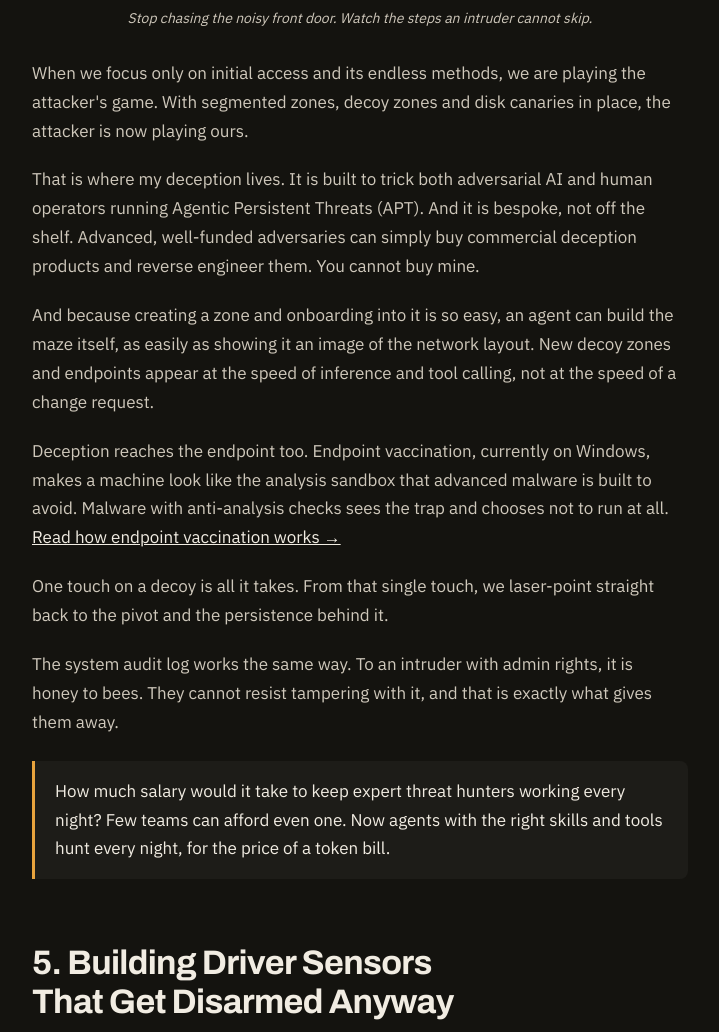
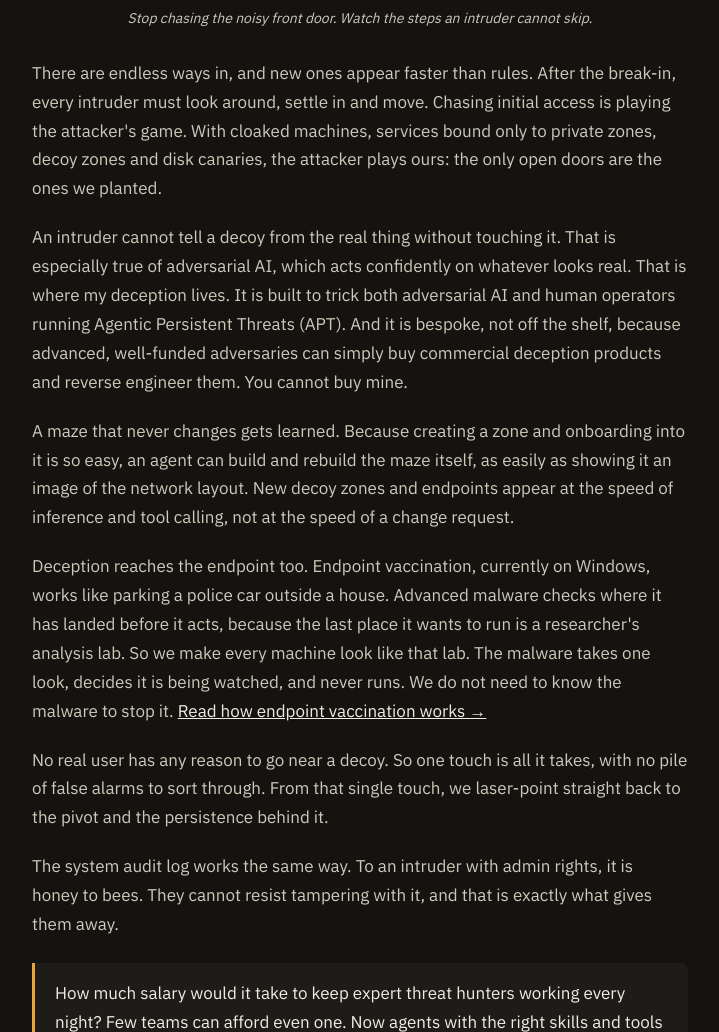
Before and after one commit to jymcheong/edr-site, a plain HTML site: page valuemaxxing.html in a window 1280 px wide. Shown: the part 7268-8300 px from the top of the page, without its empty margins (280-999 px from the left). Drawn offline with Linux system fonts and the light colour scheme.

Commit message:
Track 3: s4 reasons-first prose, police-car vaccination, cloaking

```diff
--- a/valuemaxxing.html
+++ b/valuemaxxing.html
@@ -252,15 +252,15 @@
       <figcaption style="margin-top:10px;font-size:14px;color:var(--body);"><em>Stop chasing the noisy front door. Watch the steps an intruder cannot skip.</em></figcaption>
     </figure>
 
-    <p>When we focus only on initial access and its endless methods, we are playing the attacker's game. With segmented zones, decoy zones and disk canaries in place, the attacker is now playing ours.</p>
+    <p>There are endless ways in, and new ones appear faster than rules. After the break-in, every intruder must look around, settle in and move. Chasing initial access is playing the attacker's game. With cloaked machines, services bound only to private zones, decoy zones and disk canaries, the attacker plays ours: the only open doors are the ones we planted.</p>
 
-    <p>That is where my deception lives. It is built to trick both adversarial AI and human operators running Agentic Persistent Threats (APT). And it is bespoke, not off the shelf. Advanced, well-funded adversaries can simply buy commercial deception products and reverse engineer them. You cannot buy mine.</p>
+    <p>An intruder cannot tell a decoy from the real thing without touching it. That is especially true of adversarial AI, which acts confidently on whatever looks real. That is where my deception lives. It is built to trick both adversarial AI and human operators running Agentic Persistent Threats (APT). And it is bespoke, not off the shelf, because advanced, well-funded adversaries can simply buy commercial deception products and reverse engineer them. You cannot buy mine.</p>
 
-    <p>And because creating a zone and onboarding into it is so easy, an agent can build the maze itself, as easily as showing it an image of the network layout. New decoy zones and endpoints appear at the speed of inference and tool calling, not at the speed of a change request.</p>
+    <p>A maze that never changes gets learned. Because creating a zone and onboarding into it is so easy, an agent can build and rebuild the maze itself, as easily as showing it an image of the network layout. New decoy zones and endpoints appear at the speed of inference and tool calling, not at the speed of a change request.</p>
 
-    <p>Deception reaches the endpoint too. Endpoint vaccination, currently on Windows, makes a machine look like the analysis sandbox that advanced malware is built to avoid. Malware with anti-analysis checks sees the trap and chooses not to run at all. <a href="endpoint-vaccination.html">Read how endpoint vaccination works &rarr;</a></p>
+    <p>Deception reaches the endpoint too. Endpoint vaccination, currently on Windows, works like parking a police car outside a house. Advanced malware checks where it has landed before it acts, because the last place it wants to run is a researcher's analysis lab. So we make every machine look like that lab. The malware takes one look, decides it is being watched, and never runs. We do not need to know the malware to stop it. <a href="endpoint-vaccination.html">Read how endpoint vaccination works &rarr;</a></p>
 
-    <p>One touch on a decoy is all it takes. From that single touch, we laser-point straight back to the pivot and the persistence behind it.</p>
+    <p>No real user has any reason to go near a decoy. So one touch is all it takes, with no pile of false alarms to sort through. From that single touch, we laser-point straight back to the pivot and the persistence behind it.</p>
 
     <p>The system audit log works the same way. To an intruder with admin rights, it is honey to bees. They cannot resist tampering with it, and that is exactly what gives them away.</p>
 
```
